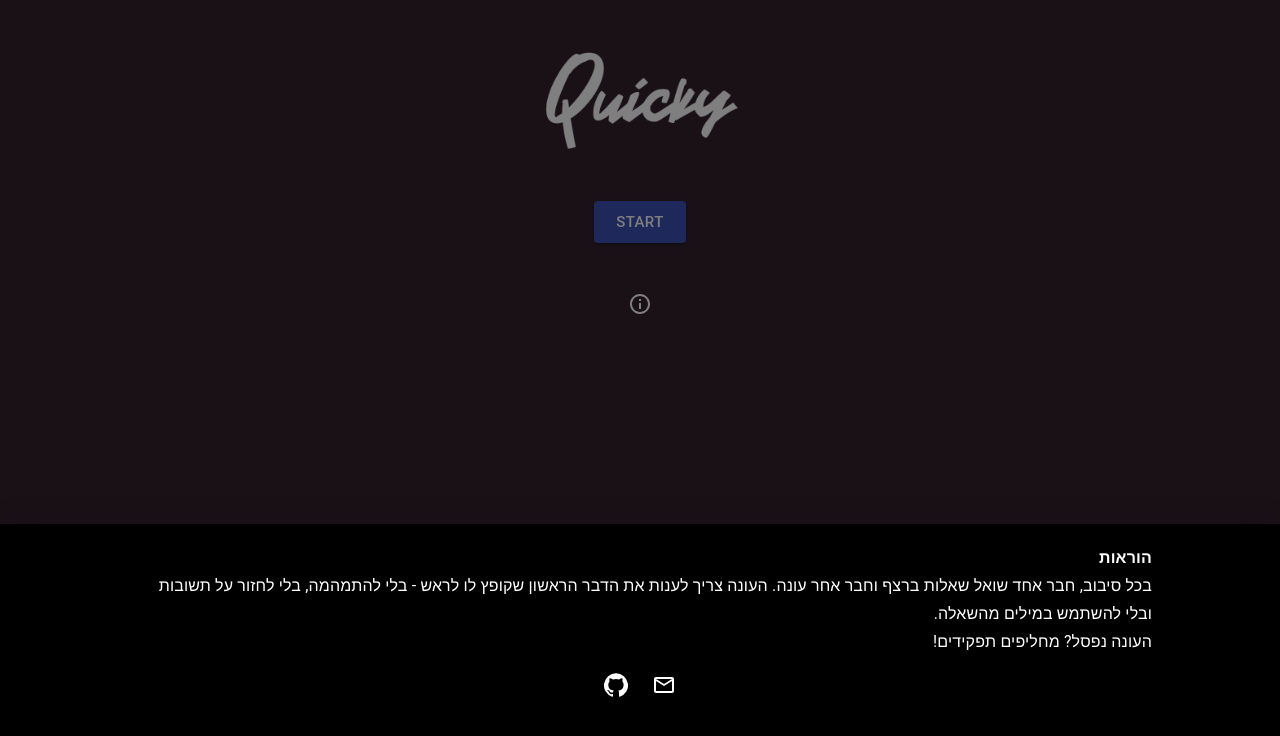
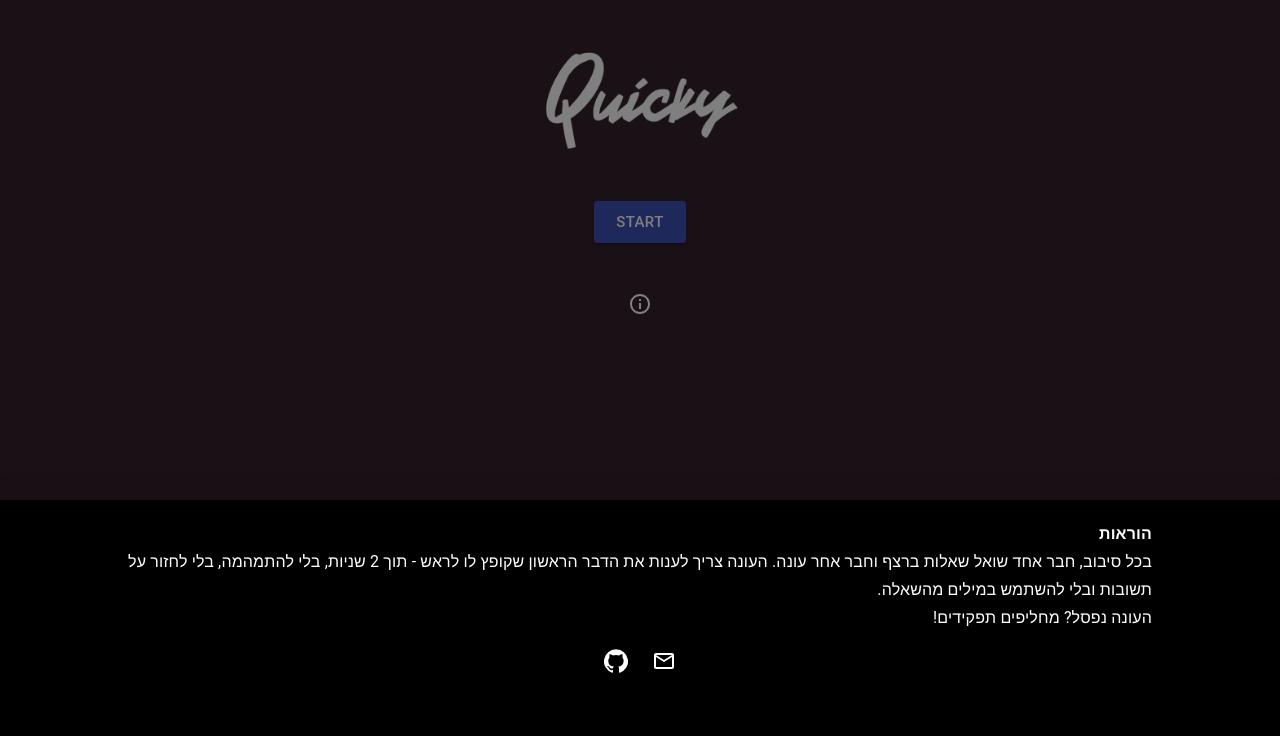
Before and after one commit to yogevitz/quicky, a React (Create React App) app: page / in a window 1280 px wide. Both pictures are taken after a click on the button 640 px from the left and 304 px from the top of the page. Shown: the top 736 px of the page. Built offline with nearby package versions, Linux system fonts and the light colour scheme.

Commit message:
feature: update instructions

```diff
--- a/src/App.css
+++ b/src/App.css
@@ -28,7 +28,7 @@
 
 .about {
   padding-top: 20px;
-  height: 32vh;
+  height: 35vh;
   background-color: #000000;
   display: flex;
   flex-direction: column;
--- a/src/App.js
+++ b/src/App.js
@@ -56,7 +56,7 @@ class App extends React.Component {
               <b>הוראות</b>
             </Typography>
             <Typography variant="subtitle1">
-              בכל סיבוב, חבר אחד שואל שאלות ברצף וחבר אחר עונה. העונה צריך לענות את הדבר הראשון שקופץ לו לראש - בלי להתמהמה, בלי לחזור על תשובות ובלי להשתמש במילים מהשאלה.
+              בכל סיבוב, חבר אחד שואל שאלות ברצף וחבר אחר עונה. העונה צריך לענות את הדבר הראשון שקופץ לו לראש - תוך 2 שניות, בלי להתמהמה, בלי לחזור על תשובות ובלי להשתמש במילים מהשאלה.
             </Typography>
             <Typography variant="subtitle1">
               העונה נפסל? מחליפים תפקידים!
```
